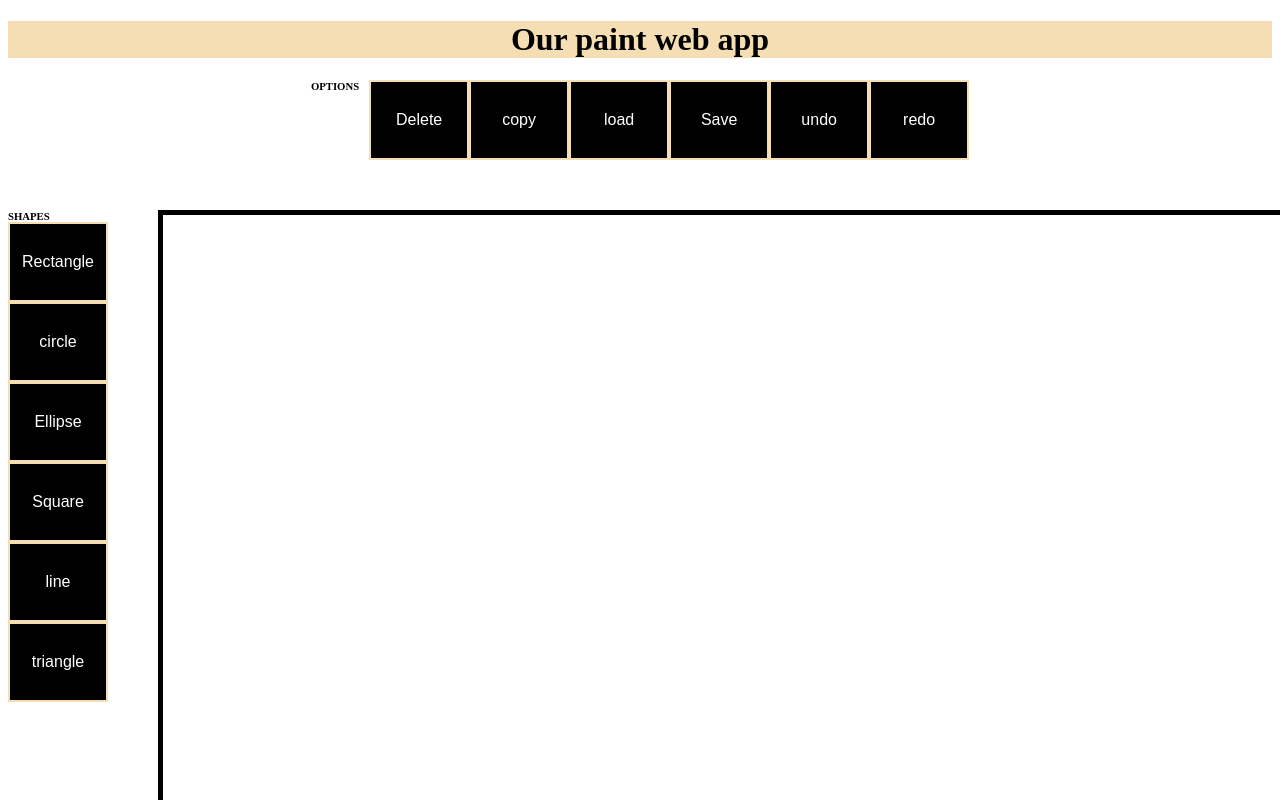
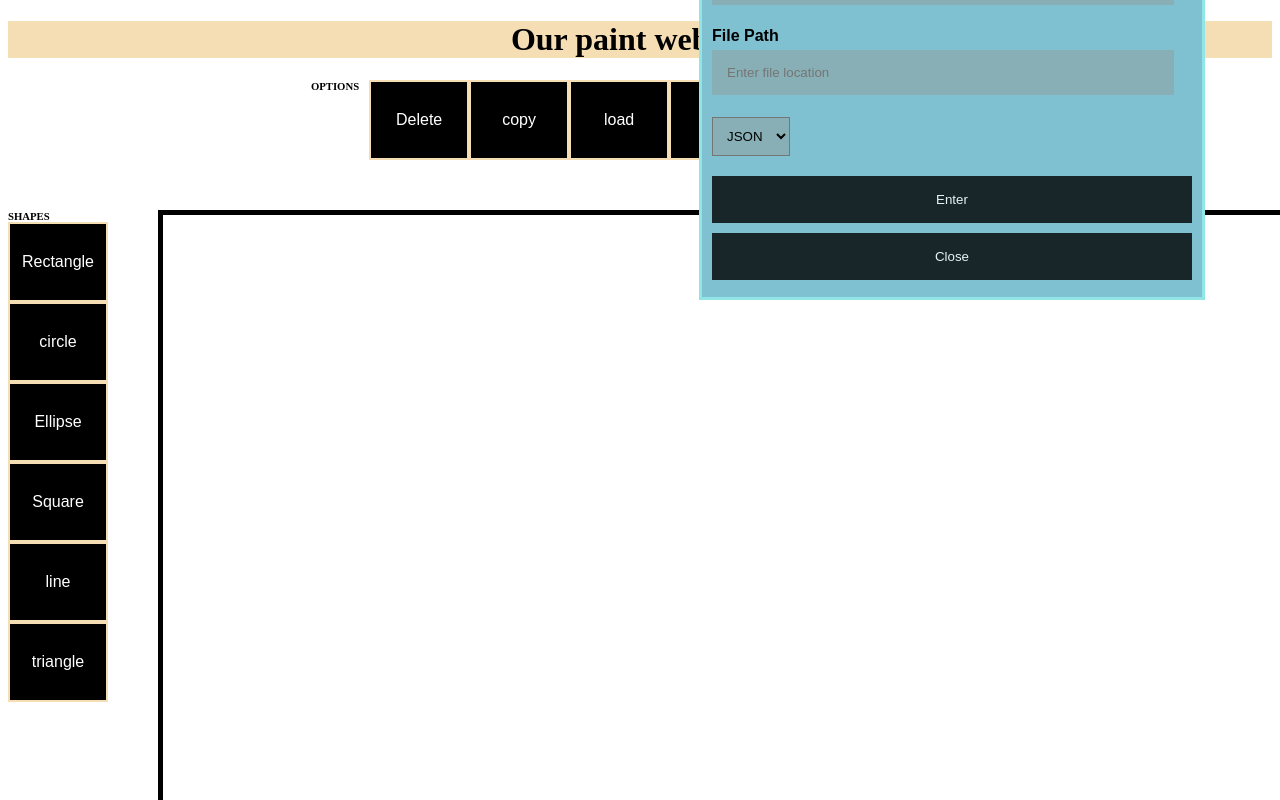
Before and after one commit to AbdelrahmanWael2/Paint, an Angular app in the folder PaintAngular/: page / in a window 1280 px wide. Both pictures are taken after a click on the button "load". Shown: the top 800 px of the page. Built offline with nearby package versions, Linux system fonts and the light colour scheme; no server answers.

Commit message:
Add files via upload

```diff
--- a/PaintAngular/src/app/app.component.css
+++ b/PaintAngular/src/app/app.component.css
@@ -10,6 +10,7 @@ h1{
 	background-color: black;
 	color: rgb(255, 255, 255);
 	font-size: medium;
+
 	text-align: center;
 	border: 2px solid wheat;
 }
@@ -95,3 +96,101 @@ h6{
 #holder{
 	border: 3px solid black;
 }
+
+.form-container {
+	max-width: 500px;
+	height: 350px;
+	padding: 10px;
+	background-color: rgb(127, 193, 209);
+	max-width: 500px;
+	  padding: 10px;
+
+  }
+
+	/* The popup form - hidden by default */
+	.form-popup {
+	  bottom: 500px;
+	  right: 75px;
+	  border: 3px solid #91e5e6;
+	  z-index: 4;
+	  width: 500px;
+	  display: none;
+	  position: fixed;
+	}
+
+	  /* Full-width input fields */
+	  .form-container input[type=text] {
+		width: 80%;
+		padding: 15px;
+		margin: 5px 0 22px 0;
+		border: none;
+		background: #9bd5da;
+	  }
+
+	  /* When the inputs get focus, do something */
+	  .form-container input[type=text]:focus{
+		background-color: rgb(145, 209, 223);
+		outline: none;
+	  }
+
+	  /* Set a style for the submit/login button */
+	  .form-container .btn {
+		background-color: #ec710d;
+		color: rgb(137, 197, 209);
+		padding: 16px 20px;
+		border: none;
+		cursor: pointer;
+		width: 70%;
+		margin-bottom:10px;
+		opacity: 0.8;
+	  }
+
+
+	  /* Add some hover effects to buttons */
+	  .form-container .btn:hover{
+		opacity: 1;
+
+
+
+	}
+	/* Full-width input fields */
+	.form-container input[type=text]{
+	  width: 90%;
+	  padding: 15px;
+	  margin: 5px 0 22px 0;
+	  border: none;
+	  background: #87afb5;
+	}
+
+	/* When the inputs get focus, do something */
+	.form-container input[type=text]:focus{
+	  background-color: rgb(182, 222, 219);
+	  outline: none;
+	}
+
+	/* Set a style for the submit/login button */
+	.form-container .btn {
+	  background-color: #000000;
+	  color: rgb(255, 255, 255);
+	  padding: 16px 20px;
+	  border: none;
+	  cursor: pointer;
+	  width: 100%;
+	  margin-bottom:10px;
+	  opacity: 0.8;
+	}
+
+	/* Add some hover effects to buttons */
+	.form-container .btn:hover {
+	  opacity: 1;
+	}
+
+	.format{
+		padding: 10px;
+		margin-bottom: 20px;
+		background-color: #87afb5;
+	}
+
+	.label{
+		font-family: Arial, Helvetica, sans-serif;
+	}
--- a/PaintAngular/src/app/app.component.html
+++ b/PaintAngular/src/app/app.component.html
@@ -3,10 +3,11 @@
   <h6>OPTIONS</h6>
   <button class = "buttons" id="delete" value="delete" (click)="DeleteCase()" >Delete</button>
   <button class = "buttons" id="copy" value="copy" (click)="CopyCase()" >copy</button>
-  <button class = "buttons" id="load" value="load" (click)="load()">load</button>
-  <button class = "buttons" id="Save" value="Save" (click)="save()">Save</button>
+  <button class = "buttons" id="load" value="load" (click)="openForm();Load=true">load</button>
+  <button class = "buttons" id="Save" value="Save" (click)="openForm();Save=true">Save</button>
   <button class = "buttons" id="undo" value="undo" (click)="undo()">undo</button>
   <button class = "buttons" id="redo" value="redo" (click)="redo()">redo</button>
+
 </div>
 
 <div class="drawing-tools">
@@ -41,4 +42,39 @@
     <button class = "buttons" id="black" (click)="sendColor('black');"></button>
     <button class = "buttons" id="white" (click)="sendColor('white');"></button>
   </div>
+
+  <div  class= "form-popup" id="loadForm">
+    <div class="form-container">
+    <label for="path" class="label" ><b>File Name:</b></label>
+    <input type="text"id="file" placeholder="Enter file name" name="path" required>
+    <label for="path" class="label"><b>File Path</b></label>
+    <input type="text" id="path" placeholder="Enter file location" name="path" required>
+
+    <select class="format" name="format" id="format">
+      <option value="json">JSON</option>
+      <option value="xml">XML</option>
+    </select>
+
+    <button class = "btn" id="save" value="save" (click)="finishForm()">Enter</button>
+    <button class = "btn" id="close" value="close" (click)="cancel()">Close</button>
+  </div>
 </div>
+
+<div class="form-popup" id="saveForm">
+  <div class="form-container">
+    <label for="path" class="label" ><b>File Name:</b></label>
+    <input type="text"id="file" placeholder="Enter file name" name="path" required>
+    <label for="path" class="label"><b>File Path</b></label>
+    <input type="text" id="path" placeholder="Enter file location" name="path" required>
+
+    <select class="format" name="format" id="format">
+      <option value="json">JSON</option>
+      <option value="xml">XML</option>
+
+    </select>
+
+    <button class = "btn" id="save" value="save" (click)="finishForm()">Enter</button>
+    <button class = "btn" id="close" value="close" (click)="cancel()">Close</button>
+  </div>
+
+</div>
--- a/PaintAngular/src/app/app.component.ts
+++ b/PaintAngular/src/app/app.component.ts
@@ -3,10 +3,14 @@ import { PaintService } from './paint.service';
 import Konva from 'konva';
 import { IShape } from './ishape';
 import { withLatestFrom } from 'rxjs';
-import { NavigationEnd } from '@angular/router';
-
 //array of objects to be drawn
 //var allShapes : any = []
+
+var fileHandle :any
+var fileData : any
+var saveForm : any
+var saveString:any
+
 
 @Component({
 	selector: 'app-root',
@@ -14,9 +18,11 @@ import { NavigationEnd } from '@angular/router';
 	styleUrls: ['./app.component.css']
 })
 
+
 export class AppComponent {
 
 	constructor(private paintService:PaintService){}
+
 	title = 'Paint';
 
 	///some flags////////////////
@@ -28,12 +34,20 @@ export class AppComponent {
 	lineFlag = false;
 	triangleFlag = false;
 	fillFlag = false;
+	path:any
+	file:any
+	format:any
+	Load = false
+	Save = false
 
   	x:any;
   	y:any;
 	shapeObj: any;
 	SelectedItem: any;
 
+	saveFile(){
+
+	}
 
 	// variables of stage, layer, transformers
 	stage: any;
@@ -59,6 +73,8 @@ export class AppComponent {
 			this.tr.nodes([obj]);
 		}
 	}
+
+
 
 	ngOnInit(): void{
 
@@ -103,6 +119,7 @@ export class AppComponent {
 			this.MoveCase();
 			this.ResizingCase();
 		});
+
 
 	}
 
@@ -513,15 +530,54 @@ export class AppComponent {
 		}
 	}
 
-	save(){
-		this.paintService.save("test.json").subscribe((msg : String) => {alert(msg)});
+	openForm(){
+		if(this.Save){
+			document.getElementById("saveForm")!.style.display = "block"
+		}
+		else{document.getElementById("loadForm")!.style.display = "block"
+
+		}
+
+
 	}
 
-	load(){
-		this.paintService.load("test.json").subscribe((allShapes : IShape[]) => {
-			this.clear();
-			this.renderingData( allShapes );
-		});
+	finishForm(){
+
+		this.format = (<HTMLSelectElement>document.getElementById('format')).value;
+		console.log(this.format)
+		this.path = (<HTMLInputElement>document.getElementById("path")).value
+		this.file = (<HTMLInputElement>document.getElementById("file")).value
+		for (var i = 0; i < this.path.length; i++) {
+			if(this.path.charAt(i)=="\\")
+			  this.path = this.path.substring(0,i) + "/" + this.path.substring(i+1,this.path.length)}
+
+		saveString = this.path  + "/" +  this.file + "." + this.format
+		console.log(saveString)
+
+		if(this.Save){
+			this.paintService.save(saveString).subscribe((msg : String) =>
+			{
+			this.cancel();
+			alert(msg)
+			});
+
+
+		}else{
+			this.paintService.load(saveString).subscribe((allShapes : IShape[]) => {
+				this.clear();
+				this.renderingData( allShapes );
+			});
+		document.getElementById("loadForm")!.style.display = "none"}
+		this.Save = false
+		this.Load = false
+
+
+	}
+	cancel(){
+		document.getElementById("saveForm")!.style.display = "none"
+		document.getElementById("loadForm")!.style.display = "none"
+		this.Save = false
+		this.Load = false
 	}
 
 	undo(){
@@ -579,7 +635,4 @@ export class AppComponent {
 		this.ngOnInit();
 
 	}
-
-
-
 }
```
